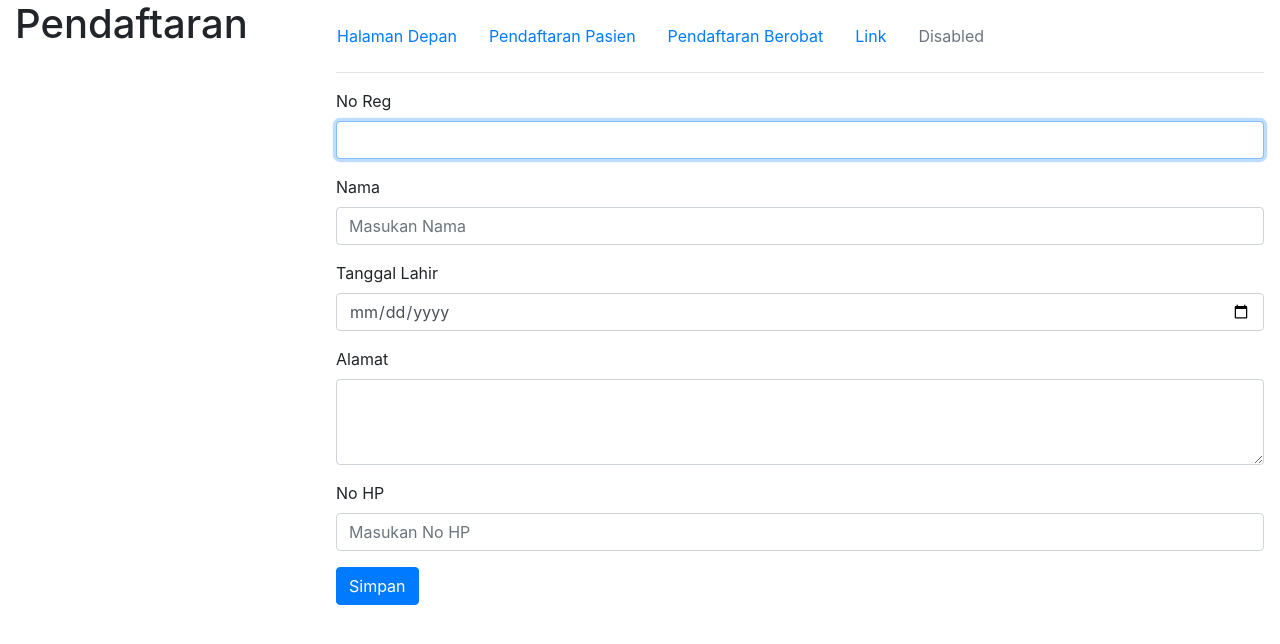
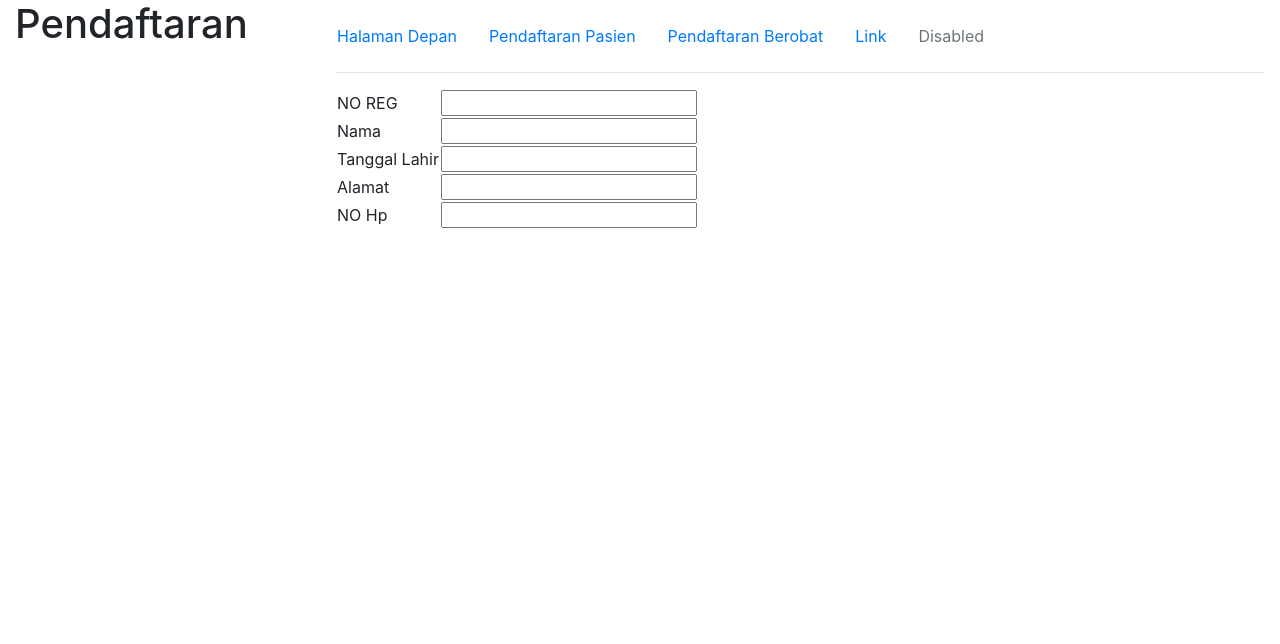
Before and after one commit to anggakusam/ta, a PHP site: page /pendaftaran-berobat.php in a window 1280 px wide. Shown: the top 644 px of the page. Run offline with PHP 8.4, Linux system fonts and the light colour scheme; data that the repository does not hold is empty.

Commit message:
update auto fill fail

```diff
--- a/pendaftaran-berobat.php
+++ b/pendaftaran-berobat.php
@@ -1,6 +1,4 @@
-<?php
-include "koneksi.php";
-?>
+
 <html>
   <head>
     <title>
@@ -15,7 +13,7 @@ include "koneksi.php";
     <div class="container-fluid">
       <div class="row">
 
-        <!--KONTEN KIRIiiiiiiiiiiiiiiiiiiiiiiiiasaaaaaaaaaaaaaaaaa-->
+        <!--KONTEN KIRI-->
         <div class="col-md-3">
             <h1>Pendaftaran</h1>
         </div>
@@ -27,42 +25,35 @@ include "koneksi.php";
             <?php include "menu.php"; ?>
           </div>
           <hr>
-            <form method="POST" action="aksi.php?aksi=daftar">
-                <div class="form-group">
-                  <label for="no_reg">No Reg</label>
-                  <input list="no_reg" name="no_reg" class="form-control" autofocus required >
-                  <datalist id="no_reg">
-                  <?php
 
-                  $sql = "select no_reg, nama from pendaftaran order by no_reg asc";
-                  $query = mysqli_query($con,$sql) or die(mysql_error);
+                <table>
+                    <tr><td>NO REG</td><td><input type="text" id="no_reg" onkeyup="autofill()"></td></tr>
+                    <tr><td>Nama</td><td><input type="text" id="nama" ></td></tr>
+                    <tr><td>Tanggal Lahir</td><td><input type="text" id="tgl_lahir" ></td></tr>
+                    <tr><td>Alamat</td><td><input type="text" id="alamat" ></td></tr>
+                    <tr><td>NO Hp</td><td><input type="text" id="no_hp" ></td></tr>
+                </table>
 
-                  while($data = mysqli_fetch_array($query)){
-                    echo"
-                      <option value='".$data['no_reg']." - ".$data['nama']."'>
-                    ";
-                  }
-                  ?>
-                  </datalist>
-                </div>
-                <div class="form-group">
-                  <label for="nama">Nama</label>
-                  <input type="text" class="form-control" id="nama" name="nama" aria-describedby="emailHelp" placeholder="Masukan Nama" required>
-                </div>
-                <div class="form-group">
-                  <label for="tgl_lahir">Tanggal Lahir</label>
-                  <input type="date" class="form-control" id="tgl_lahir" name="tgl_lahir" required>
-                </div>
-                <div class="form-group">
-                  <label for="alamat">Alamat</label>
-                  <textarea class="form-control" id="alamat" name="alamat" rows="3" required> </textarea>
-                </div>
-                <div class="form-group">
-                    <label for="no_hp">No HP</label>
-                    <input type="text" class="form-control" id="no_hp" name="no_hp" aria-describedby="emailHelp" placeholder="Masukan No HP" required>
-                  </div>
+                <!-- JAVA SCRIPT -->
+                  <script src="https://code.jquery.com/jquery-1.12.4.min.js"></script>
+                  <script type="text/javascript">
+                      function autofill(){
+                          var no_reg = $("#no_reg").val();
+                          $.ajax({
+                              url : 'autofill-ajax.php',
+                              data  :  'no_reg='+no_reg,
+                          }).success(function(data){
+                              var json = data,
+                              obj = JSON.parse(json);
+                              $("nama").val(obj.nama);
+                              $("tgl_lahir").val(obj.tanggal_lahir);
+                              $("alamat").val(obj.alamat);
+                              $("no_hp").val(obj.no_hp);
 
-                <button type="button" class="btn btn-primary" data-toggle="modal" data-target="#exampleModal">Simpan</button>
+                          });
+                      }
+                  </script>
+
 
                 <!-- Modal -->
                 <div class="modal fade" id="exampleModal" tabindex="-1" role="dialog" aria-labelledby="exampleModalLabel" aria-hidden="true">
@@ -88,8 +79,5 @@ include "koneksi.php";
         </div>
       </div>
     </div>
-    <script src="https://code.jquery.com/jquery-3.3.1.slim.min.js" integrity="sha384-q8i/X+965DzO0rT7abK41JStQIAqVgRVzpbzo5smXKp4YfRvH+8abtTE1Pi6jizo" crossorigin="anonymous"></script>
-    <script src="https://cdnjs.cloudflare.com/ajax/libs/popper.js/1.14.3/umd/popper.min.js" integrity="sha384-ZMP7rVo3mIykV+2+9J3UJ46jBk0WLaUAdn689aCwoqbBJiSnjAK/l8WvCWPIPm49" crossorigin="anonymous"></script>
-    <script src="https://stackpath.bootstrapcdn.com/bootstrap/4.1.3/js/bootstrap.min.js" integrity="sha384-ChfqqxuZUCnJSK3+MXmPNIyE6ZbWh2IMqE241rYiqJxyMiZ6OW/JmZQ5stwEULTy" crossorigin="anonymous"></script>
   </body>
 </html>
```
Also changed, not shown: New folder/autofill-ajax.php (added, +14 -0 lines), autofill-ajax.php (added, +15 -0 lines).
